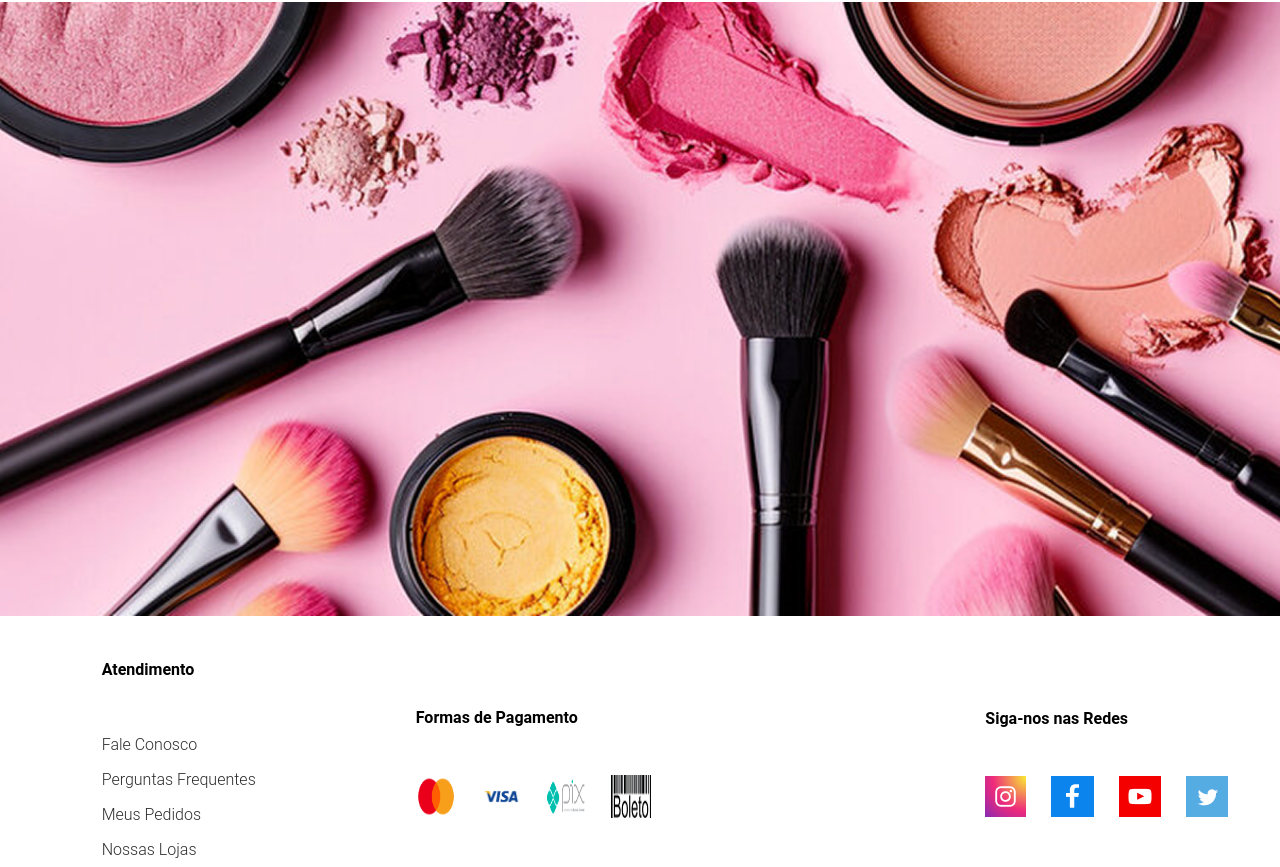
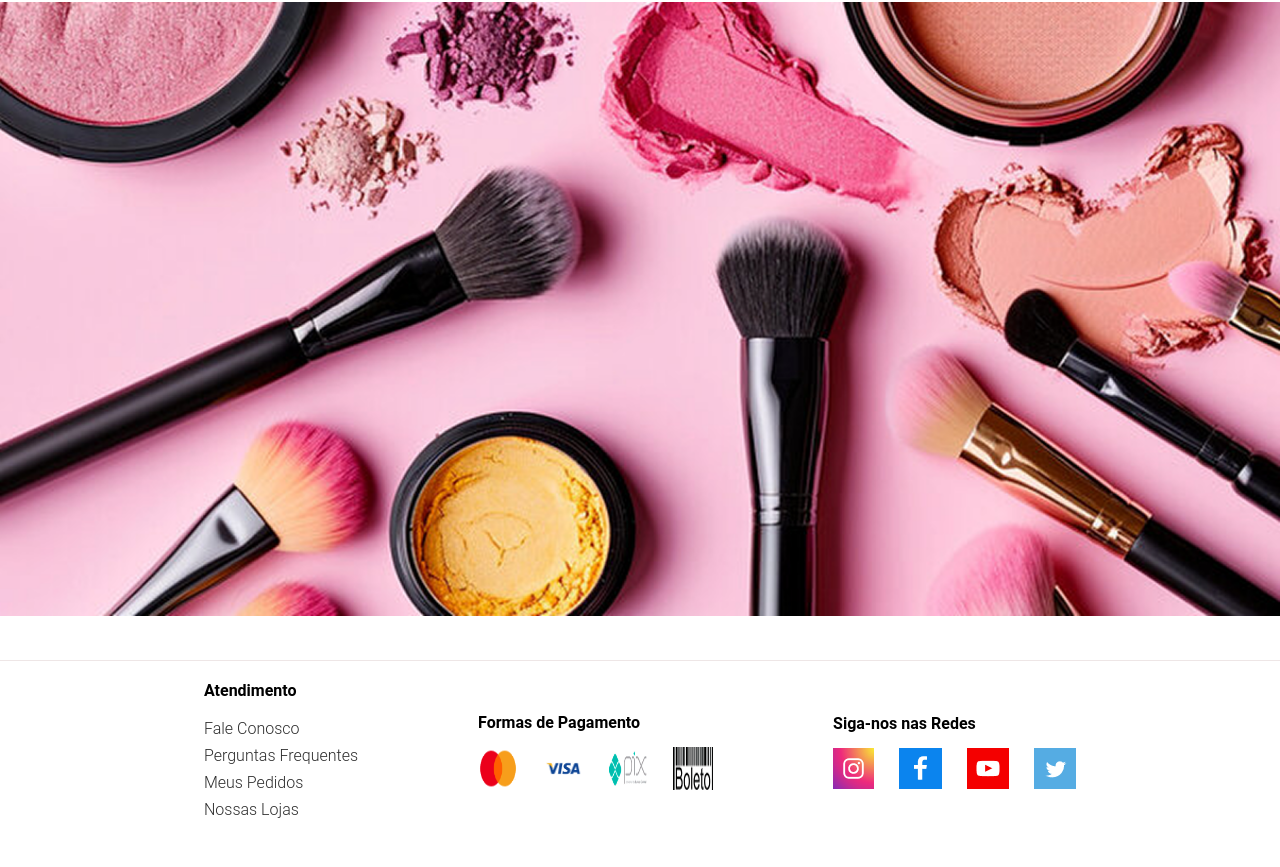
Before and after one commit to wagnersjr/desafioPassoia, a React (Vite) app: page / in a window 1280 px wide. Shown: the part 3020-3887 px from the top of the page. After the commit the page ends 3843 px from the top, so only its background shows below. Built offline with nearby package versions, Linux system fonts and the light colour scheme.

Commit message:
atualizando

```diff
--- a/src/Components/Footer/footer.scss
+++ b/src/Components/Footer/footer.scss
@@ -1,37 +1,39 @@
 .footer {
-
-  padding-top: 40px;
-
+  margin-top: 40px;
+  padding-top: 20px;
+  border-top: 1px solid rgb(238, 230, 230);
   display: flex;
   flex-wrap: wrap;
   align-items: center;
   justify-content: center;
-  gap: 160px;
-  margin-left: 50px;
+  gap: 120px;
+
 
   h4 {
-    margin-bottom: 3rem;
+    margin-bottom: 15px;
   }
 }
 
 .footer-atendimento {
   ul {
 
+
     li {
       list-style-type: none;
       font-weight: 300;
       color: #2d2d2d;
-      padding: 0.5rem 0;
+      padding: 4px 0;
     }
   }
 }
 
 .footer-pagamentos {
   .icons-pagamento {
-    width: 32vw;
+
     display: flex;
     flex-wrap: wrap;
     gap: 25px;
+
 
     img {
       width: 40px;
```
